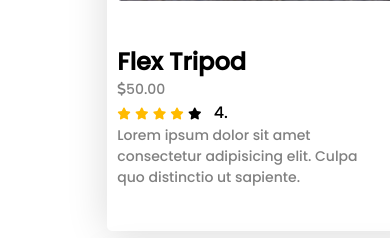
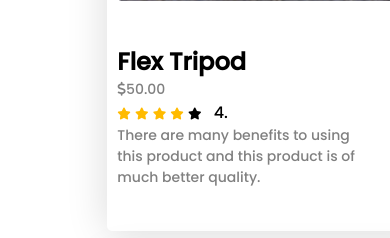
Before and after one commit to ahbab1995/responsive-web, a plain HTML site: page index.html in a window 390 px wide. Shown: the part 960-1198 px from the top of the page. Drawn offline with Linux system fonts and the light colour scheme.

Commit message:
responsive website

```diff
--- a/index.html
+++ b/index.html
@@ -67,7 +67,7 @@
                                 <span>4.</span>
 
                             </div>
-                            <p>Lorem ipsum dolor sit amet consectetur adipisicing elit. Culpa quo distinctio ut sapiente.</p>
+                            <p>There are many benefits to using this product and this product is of much better quality.</p>
                         </div>
                     </div>
                     <div class="collection">
```
